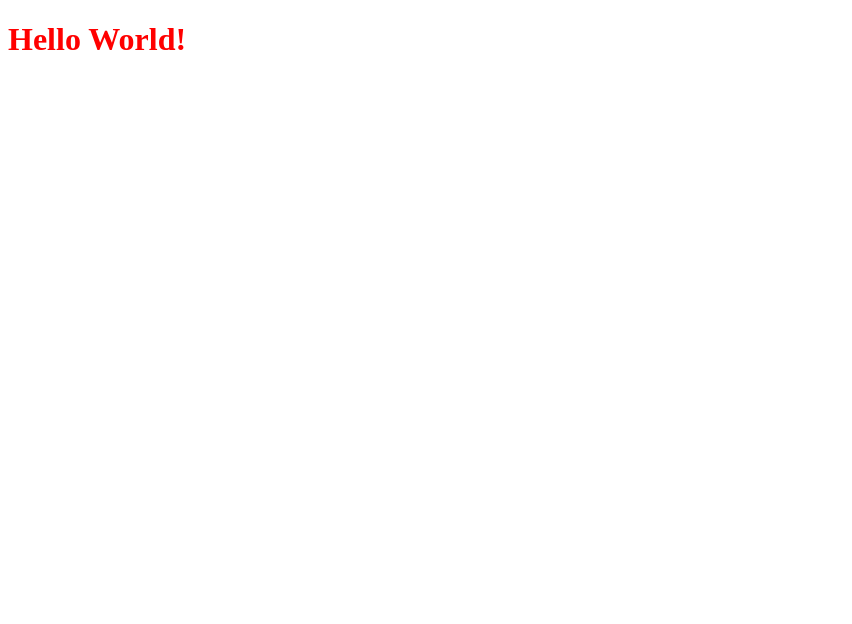
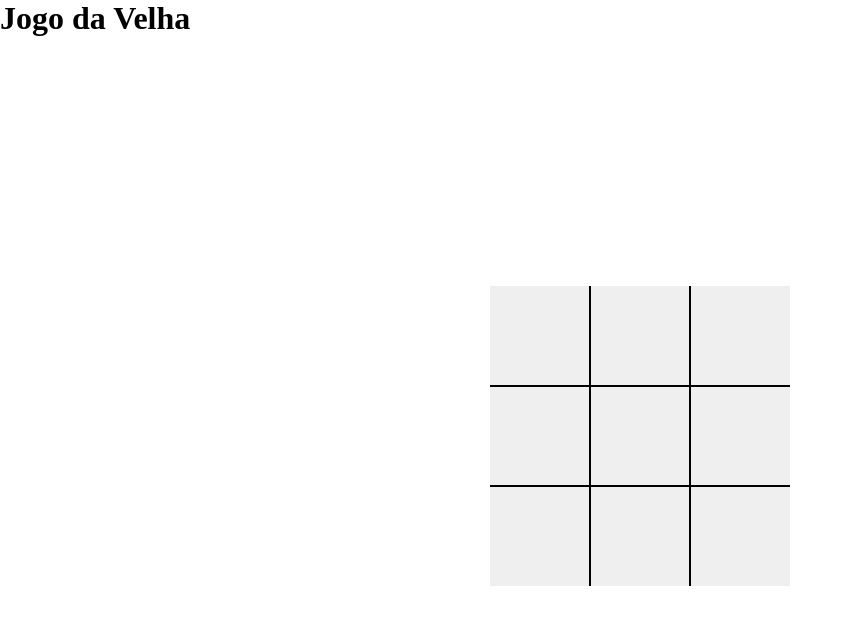
Before and after one commit to Dobby-is-a-Free-Elf/lc-jogo-da-velha, a plain HTML site: page index.html in a window 1280 px wide. Shown: the whole page, without its empty margins (0-852 px from the left). Drawn offline with Linux system fonts and the light colour scheme.

Commit message:
Layout geral da página e esqueleto do grid do Jogo da Velha

```diff
--- a/css/global.css
+++ b/css/global.css
@@ -1,3 +1,28 @@
+* {
+  margin:        0;
+  border:        0;
+  border-radius: 0;
+  padding:       0;
+  box-sizing:    border-box;
+  position:      relative;
+}
+
 h1 {
-  color: red;
+  height: 72px;
 }
+
+#game {
+  display:         flex;
+  align-items:     center;
+  justify-content: center;
+  height:          calc(100vh - 72px);
+}
+
+#game .grid {
+  width: 300px;
+  height: 300px;
+  display: grid;
+  grid-template: repeat(3, 1fr) / repeat(3, 1fr);
+  gap: 2px;
+  background-color: black;
+}
--- a/index.html
+++ b/index.html
@@ -8,10 +8,23 @@
     <title>Jogo da Velha</title>
 
     <link rel="stylesheet" href="css/global.css"></link>
+    <script type="text/javascript" src="js/main.js" defer></script>
   </head>
 
   <body>
-    <h1>Hello World!</h1>
-    <script type="text/javascript" src="js/main.js"></script>
+    <h1>Jogo da Velha</h1>
+    <div id="game">
+      <div class="grid">
+        <button></button>
+        <button></button>
+        <button></button>
+        <button></button>
+        <button></button>
+        <button></button>
+        <button></button>
+        <button></button>
+        <button></button>
+      </div>
+    </div>
   </body>
 </html>
--- a/js/main.js
+++ b/js/main.js
@@ -1 +1 @@
-console.log('Hello JavaScript!')
+console.log('Hello Jogo da Velha!')
```
